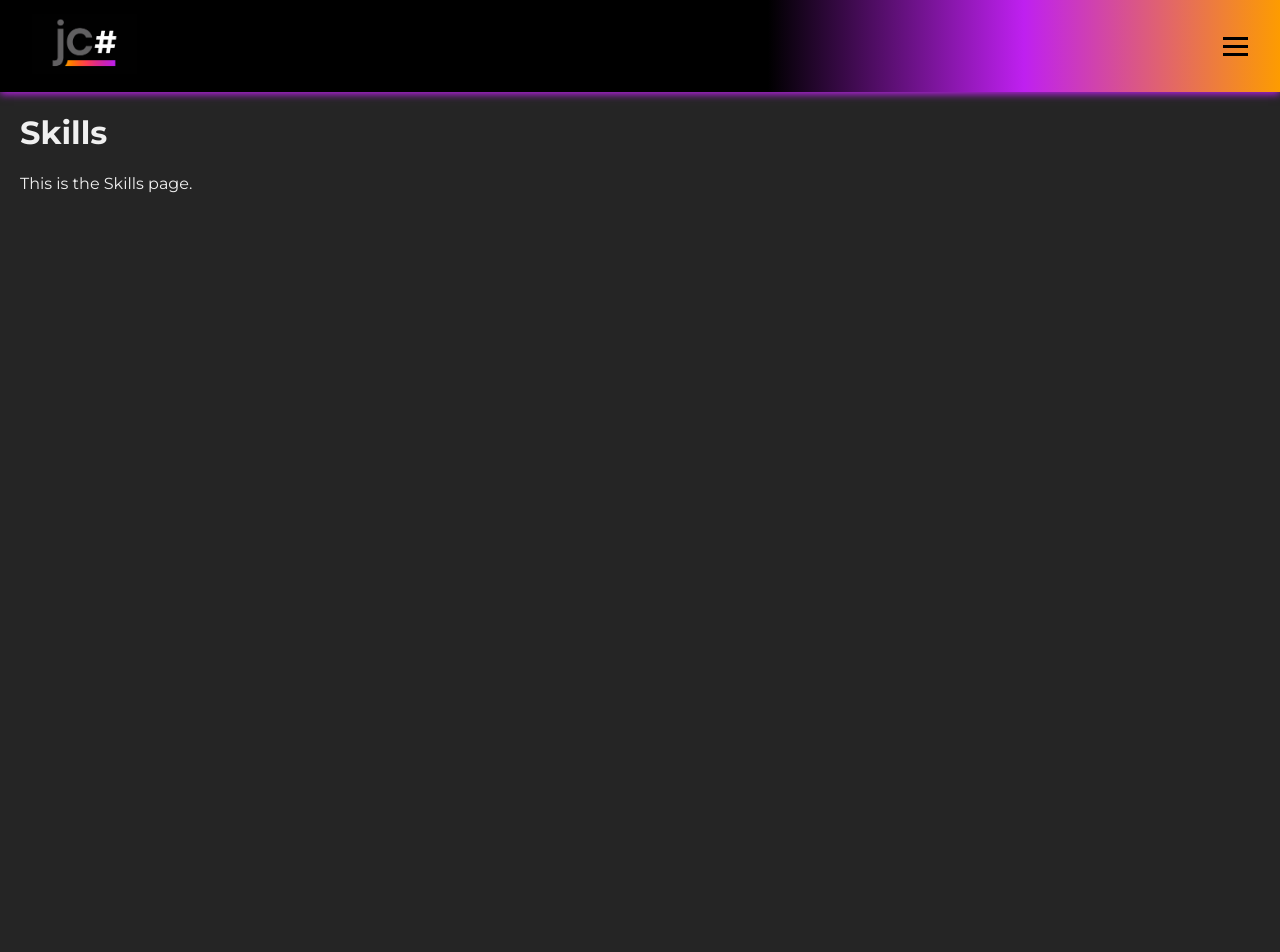
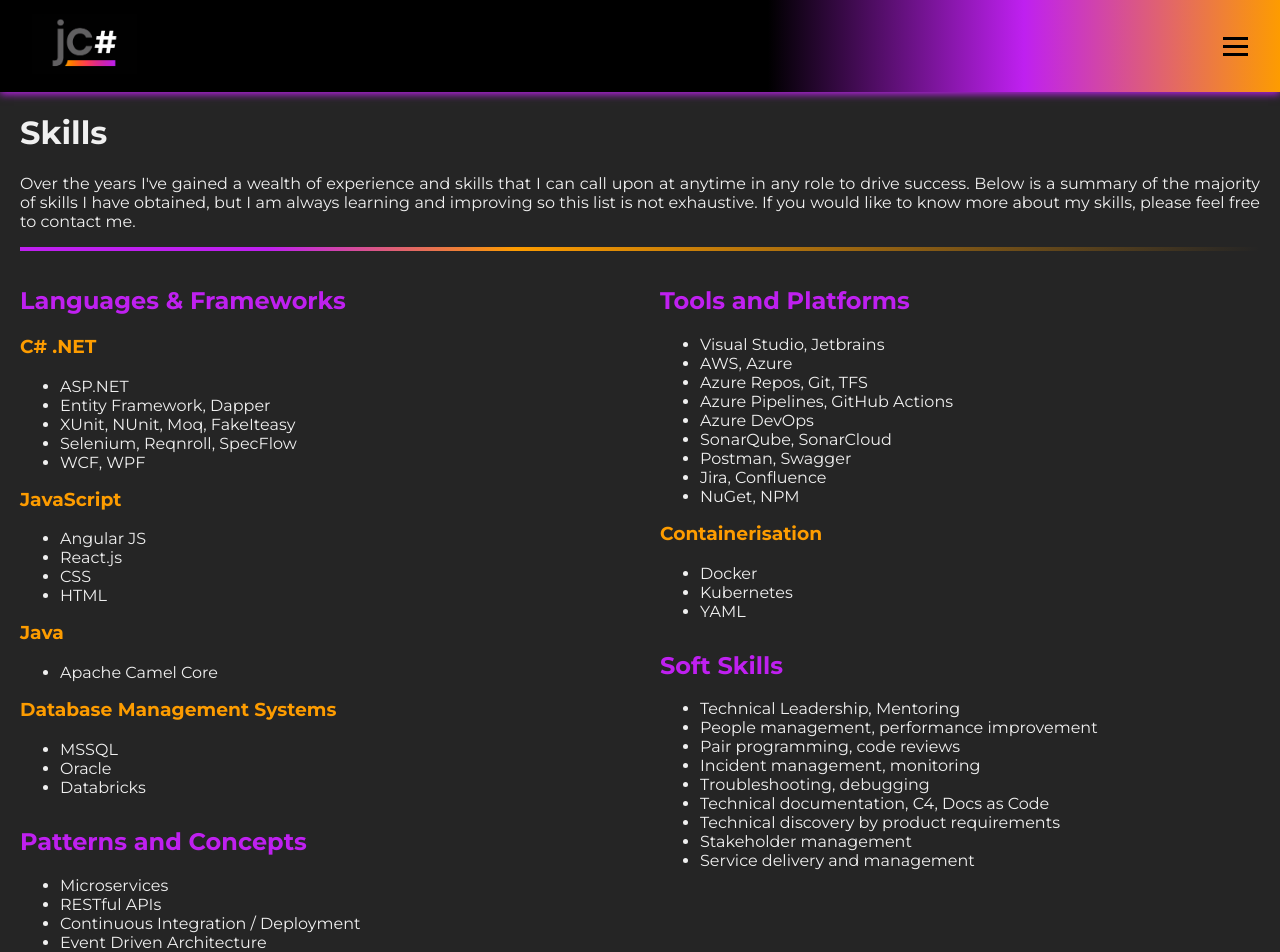
Before and after one commit to jacon-dev/website, a React (Create React App) app: page /website/skills in a window 1280 px wide. Shown: the top 952 px of the page. Before the commit the page ends 800 px from the top, so only its background shows below. Built offline with nearby package versions, Linux system fonts and the light colour scheme.

Commit message:
Creating skills matrix

```diff
--- a/src/components/About.css
+++ b/src/components/About.css
@@ -28,12 +28,10 @@
 
 .about-text {
     flex: 1;
-    max-width: 1000px;
     text-align: justify;
 }
 
 .about-extra {
     margin-top: 20px;
-    max-width: 1220px;
     text-align: justify;
 }
--- a/src/components/Global.css
+++ b/src/components/Global.css
@@ -1,6 +1,11 @@
 .content-div
 {
     margin: 20px;
+    max-width: 1250px;
+}
+
+p {
+    text-align: justify;
 }
 
 .gradient-divider {
--- /dev/null
+++ b/src/components/Skills.css
@@ -0,0 +1,24 @@
+.skills-columns {
+    display: flex;
+    gap: 40px;
+    margin-top: 20px;
+}
+
+.skills-col {
+    flex: 1;
+    min-width: 250px;
+}
+
+.skills-col section {
+    margin-bottom: 30px;
+}
+
+.skills-col h2 {
+    margin-top: 15px;
+    color: #BF20F0;
+}
+
+.skills-col h3 {
+    margin-top: 15px;
+    color: #FD9C00;
+}
--- a/src/components/Skills.js
+++ b/src/components/Skills.js
@@ -1,10 +1,97 @@
 import React from 'react';
 import './Global.css';
+import './Skills.css';
 
 const Skills = () => (
   <div class="content-div">
     <h1>Skills</h1>
-    <p>This is the Skills page.</p>
+    <p>
+        Over the years I've gained a wealth of experience and skills that I can call upon at anytime in any role to drive success.
+        Below is a summary of the majority of skills I have obtained, but I am always learning and improving so this list is not exhaustive.
+        If you would like to know more about my skills, please feel free to contact me.
+    </p>
+    <div class="gradient-divider"></div>
+    <div class="skills-columns">
+      <div class="skills-col">
+        <section>
+          <h2>Languages & Frameworks</h2>
+          <h3>C# .NET</h3>
+          <ul>
+            <li>ASP.NET</li>
+            <li>Entity Framework, Dapper</li>
+            <li>XUnit, NUnit, Moq, FakeIteasy</li>
+            <li>Selenium, Reqnroll, SpecFlow</li>
+            <li>WCF, WPF</li>
+          </ul>
+          <h3>JavaScript</h3>
+          <ul>
+            <li>Angular JS</li>
+            <li>React.js</li>
+            <li>CSS</li>
+            <li>HTML</li>
+          </ul>
+          <h3>Java</h3>
+          <ul>
+            <li>Apache Camel Core</li>
+          </ul>
+          <h3>Database Management Systems</h3>
+          <ul>
+            <li>MSSQL</li>
+            <li>Oracle</li>
+            <li>Databricks</li>
+          </ul>
+        </section>
+        <section>
+          <h2>Patterns and Concepts</h2>
+          <ul>
+            <li>Microservices</li>
+            <li>RESTful APIs</li>
+            <li>Continuous Integration / Deployment</li>
+            <li>Event Driven Architecture</li>
+            <li>OOP, SOLID, DRY, YAGNI</li>
+            <li>IoC / DI, Generics</li>
+            <li>TDD, DDD, BDD</li>
+            <li>Agile, Scrum, DevOps</li>
+          </ul>
+        </section>
+      </div>
+      <div class="skills-col">
+        <section>
+          <h2>Tools and Platforms</h2>
+          <ul>
+            <li>Visual Studio, Jetbrains</li>
+            <li>AWS, Azure</li>
+            <li>Azure Repos, Git, TFS</li>
+            <li>Azure Pipelines, GitHub Actions</li>
+            <li>Azure DevOps</li>
+            <li>SonarQube, SonarCloud</li>
+            <li>Postman, Swagger</li>
+            <li>Jira, Confluence</li>
+            <li>NuGet, NPM</li>
+          </ul>
+          <h3>Containerisation</h3>
+          <ul>
+            <li>Docker</li>
+            <li>Kubernetes</li>
+            <li>YAML</li>
+          </ul>
+        </section>
+        <section>
+          <h2>Soft Skills</h2>
+          <ul>
+            <li>Technical Leadership, Mentoring</li>
+            <li>People management, performance improvement</li>
+            <li>Pair programming, code reviews</li>
+            <li>Incident management, monitoring</li>
+            <li>Troubleshooting, debugging</li>
+            <li>Technical documentation, C4, Docs as Code</li>
+            <li>Technical discovery by product requirements</li>
+            <li>Stakeholder management</li>
+            <li>Service delivery and management</li>
+          </ul>
+        </section>
+      </div>
+    </div>
   </div>
 );
 
```
Also changed, not shown: src/App.css (+0 -35 lines).
